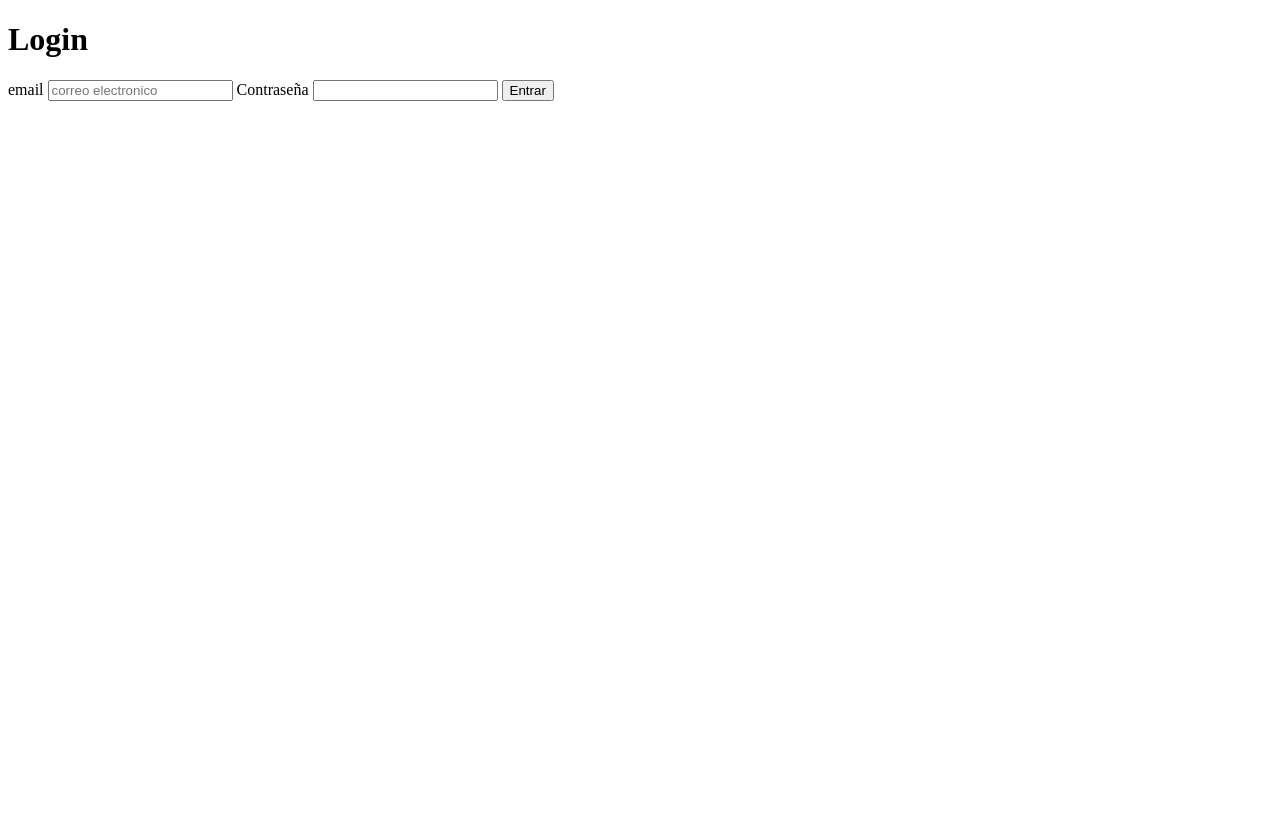
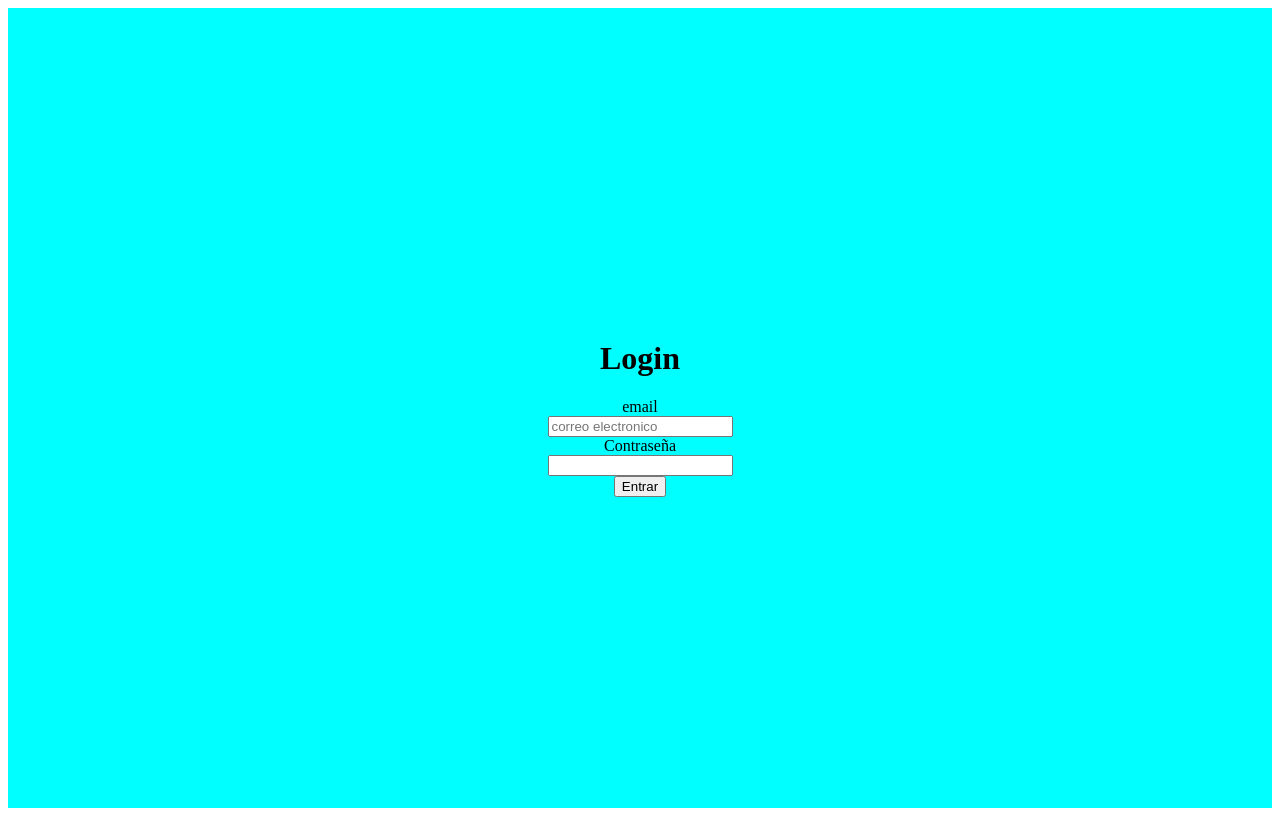
Before and after one commit to alejandroava/restaurante-gitflow, a plain HTML site: page views/login.html in a window 1280 px wide. Drawn offline with Linux system fonts and the light colour scheme.

Commit message:
add changes

```diff
--- a/styles/login.css
+++ b/styles/login.css
@@ -1,8 +1,9 @@
-.form_login{
+#form_login{
     display: flex;
     flex-direction: column;
     justify-content: center;
     align-items: center;
     width: 100%;
     height: 100vh;
+    background-color: aqua;
 }
--- a/views/login.html
+++ b/views/login.html
@@ -4,7 +4,7 @@
     <meta charset="UTF-8">
     <meta name="viewport" content="width=device-width, initial-scale=1.0">
     <title>Document</title>
-    <link rel="stylesheet" href="../styles/login.css">
+    <link rel="stylesheet" href="/styles/login.css">
 </head>
 <body>
     <form id="form_login">
```
